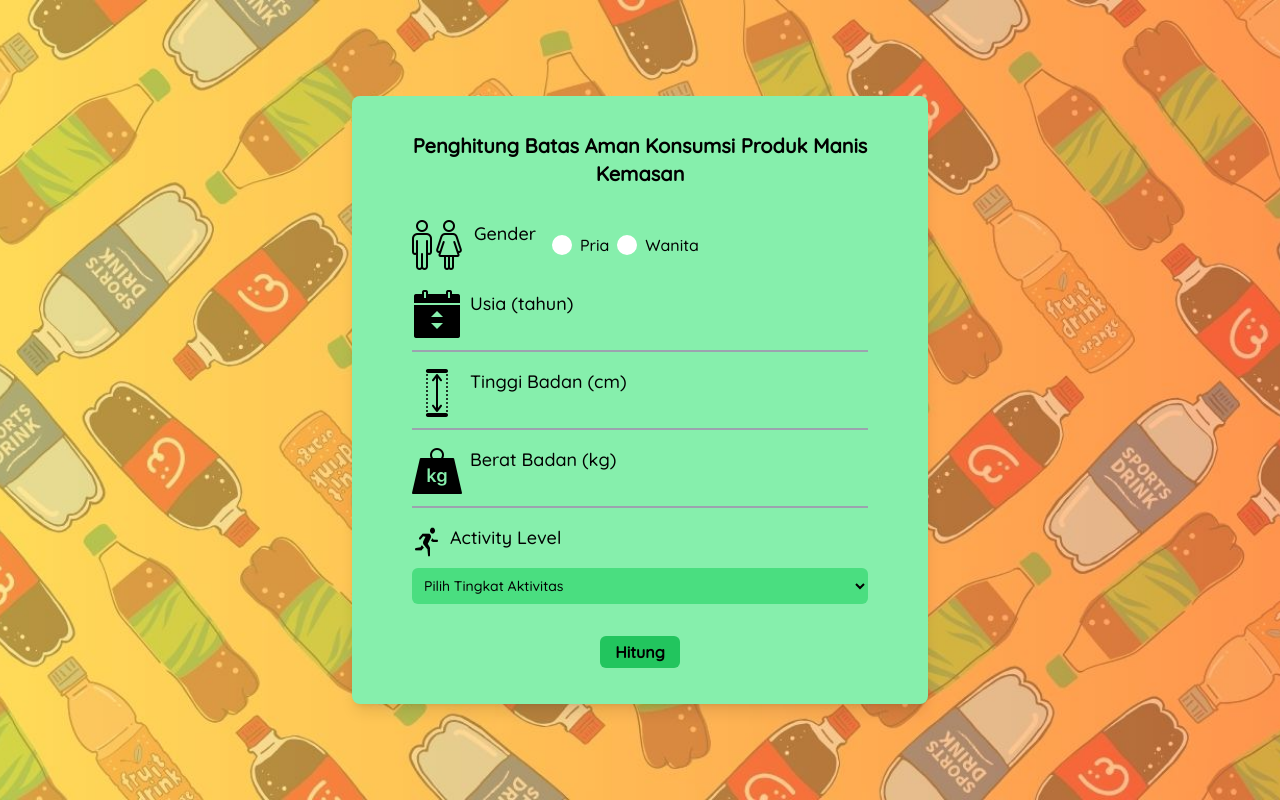
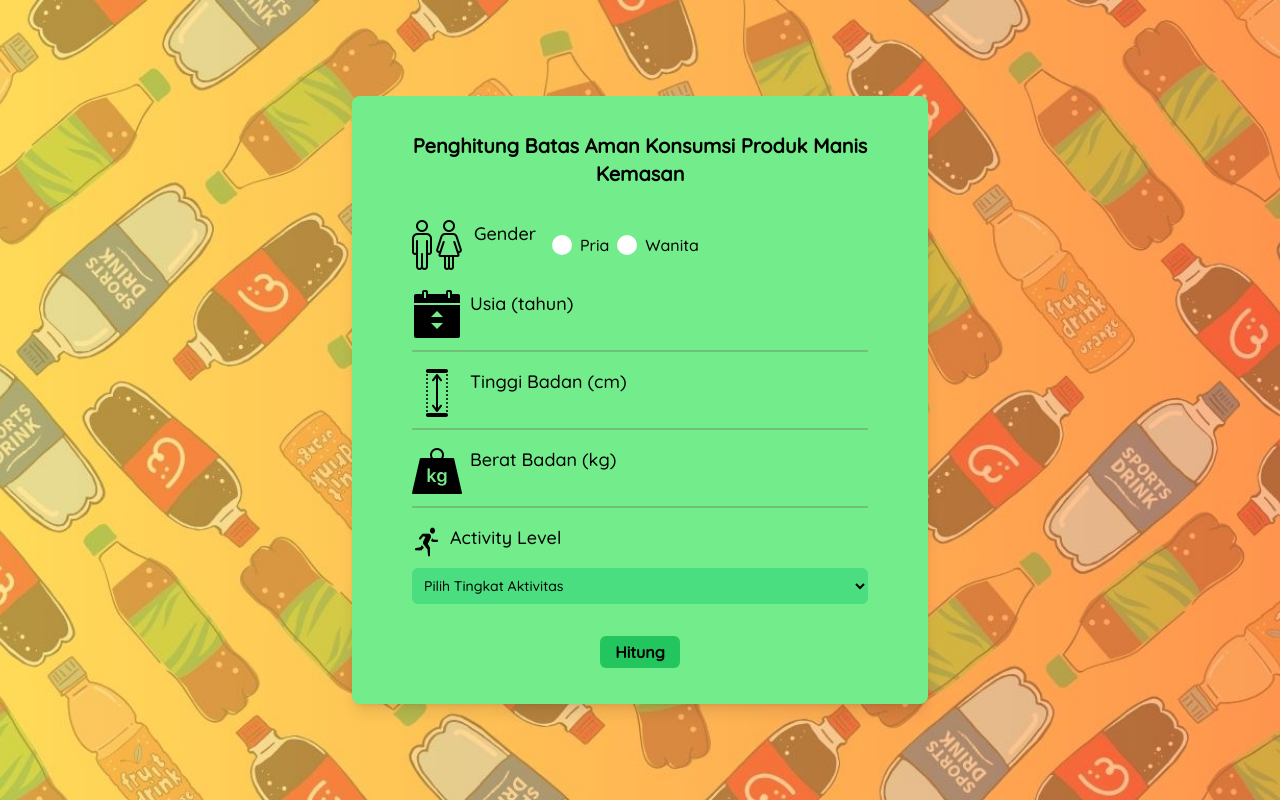
Before and after one commit to GaluhPncWirs/consumption-limit-for-packaged-beverages, a Next.js app: page / in a window 1280 px wide. Built offline with nearby package versions, Linux system fonts and the light colour scheme.

Commit message:
validasi untuk tambah produk mungking sudah selesai

```diff
--- /dev/null
+++ b/src/app/(admin)/deleteProduct/layout.tsx
@@ -0,0 +1,7 @@
+export default function LayoutRemoveProduct({
+  children,
+}: {
+  children: React.ReactNode;
+}) {
+  return <div className="">{children}</div>;
+}
--- /dev/null
+++ b/src/app/(admin)/deleteProduct/page.tsx
@@ -0,0 +1,7 @@
+export default function PageRemoveProduct() {
+  return (
+    <div>
+      <div>hello world</div>
+    </div>
+  );
+}
--- a/src/app/global.css
+++ b/src/app/global.css
@@ -15,7 +15,7 @@
     }
 
     .inputField{
-        @apply w-full border-0 border-b-2 border-gray-400 bg-transparent text-lg text-gray-900 placeholder-transparent focus:outline-none focus:border-b-black transition-all mt-3
+        @apply w-full border-0 border-b-2 border-[#72BF78] bg-transparent text-lg text-gray-900 placeholder-transparent focus:outline-none focus:border-b-black transition-all mt-3
     }
 
     .labelText{
--- a/src/app/mainContent/addProduct/page.tsx
+++ b/src/app/mainContent/addProduct/page.tsx
@@ -24,17 +24,24 @@ export default function AddProduct() {
   async function handleAddProduct(event: any) {
     event.preventDefault();
     if (
-      !event.target.nameProduct.value ||
       !isNaN(event.target.nameProduct.value) ||
       event.target.nameProduct.value.trim() === ""
     ) {
       setModalErr(true);
     } else {
       setModal(true);
+
+      // total gula
       const gula = event.target.kandunganGula.value;
       const takaranSaji = Number(event.target.takaranSaji.value);
+      const totalSugars = gula * takaranSaji;
 
-      const totalSugars = gula * takaranSaji;
+      // huruf kapital setiap huruf pertama
+      const nameProductValue = event.target.nameProduct.value;
+      const eachCapitalFirstWord = nameProductValue
+        .split(" ")
+        .map((word: string) => word.charAt(0).toUpperCase() + word.slice(1))
+        .join(" ");
 
       const res = await fetch("/api/addData", {
         method: "POST",
@@ -42,7 +49,7 @@ export default function AddProduct() {
           "Content-Type": "application/json",
         },
         body: JSON.stringify({
-          nameProduct: event.target.nameProduct.value,
+          nameProduct: eachCapitalFirstWord,
           sugars: Math.floor(totalSugars),
           volume: Number(event.target.volume.value),
         }),
--- a/src/app/page.tsx
+++ b/src/app/page.tsx
@@ -89,7 +89,7 @@ export default function DisplayInputUser() {
   return (
     <div className="max-w-2xl mx-auto flex flex-col items-center justify-center h-screen">
       <div className="w-full">
-        <div className="bg-green-300 rounded-lg py-9 px-5 max-w-xl mx-auto shadow-lg max-[640px]:max-w-md">
+        <div className="bg-[#73EC8B] rounded-lg py-9 px-5 max-w-xl mx-auto shadow-lg max-[640px]:max-w-md">
           {/* <div className="mb-5 text-center text-lg font-semibold">
       <h2>
         silahkan inputkan di bawah ini agar bisa mengetahui berapa
```
